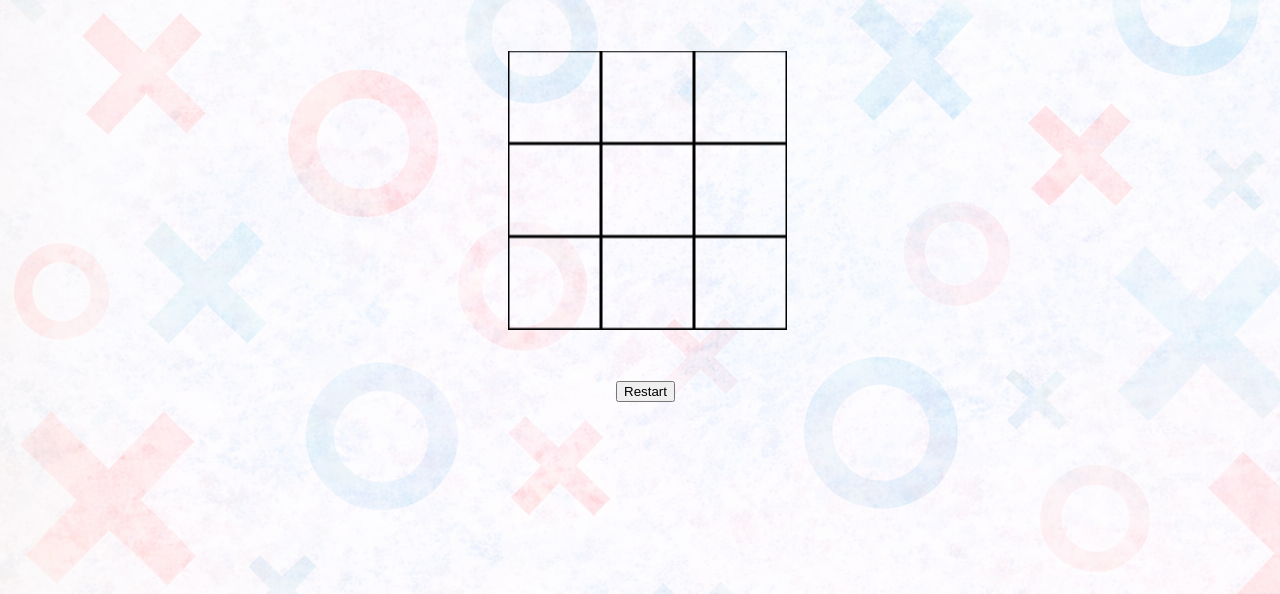
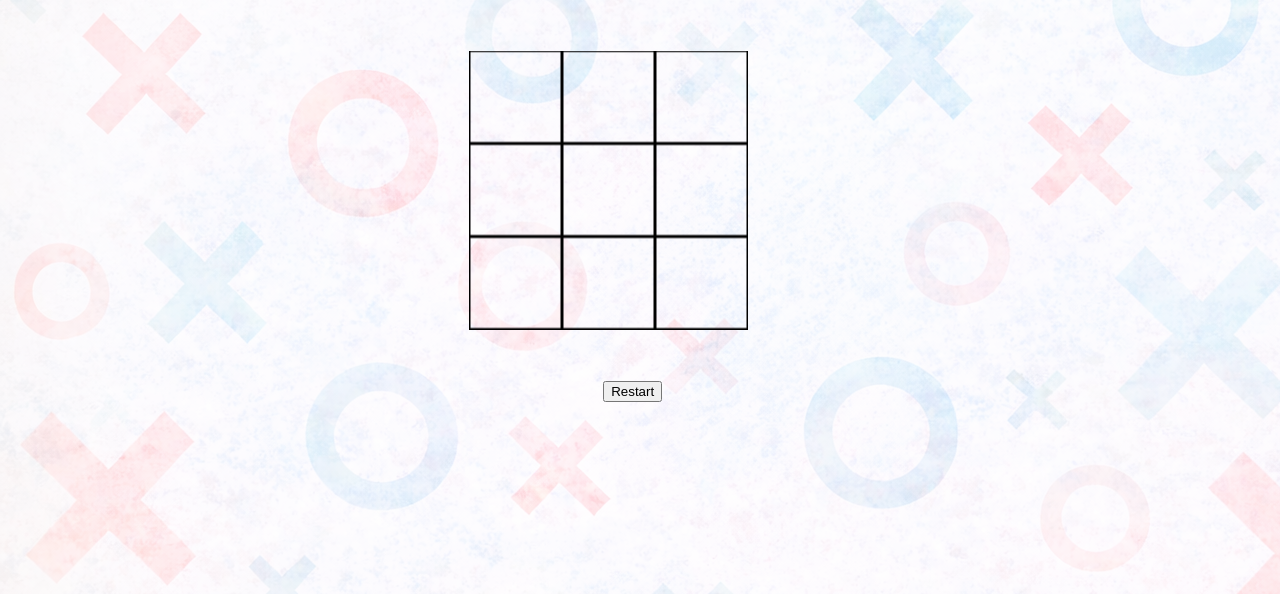
Before and after one commit to visheshgupta0404/tic-tac-toe-js, a plain HTML site: page index.html in a window 1280 px wide. Shown: the part 206-800 px from the top of the page. Drawn offline with Linux system fonts and the light colour scheme.

Commit message:
Makes changes

```diff
--- a/style.css
+++ b/style.css
@@ -1,8 +1,7 @@
 #box {
   display: flex;
   margin-top: 8vw;
-  margin-left: 42.5vw;
-  /* scale: 1.5; */
+  margin-left: 40.5vw;
 }
 
 #gamebox {
@@ -55,7 +54,7 @@
 #restart {
   display: block;
   margin-top: 10vh;
-  margin-left: 47.5vw;
+  margin-left: 46.5vw;
   cursor:pointer
 }
 body{
```
Also changed, not shown: screenshot.png, 1 other file.
